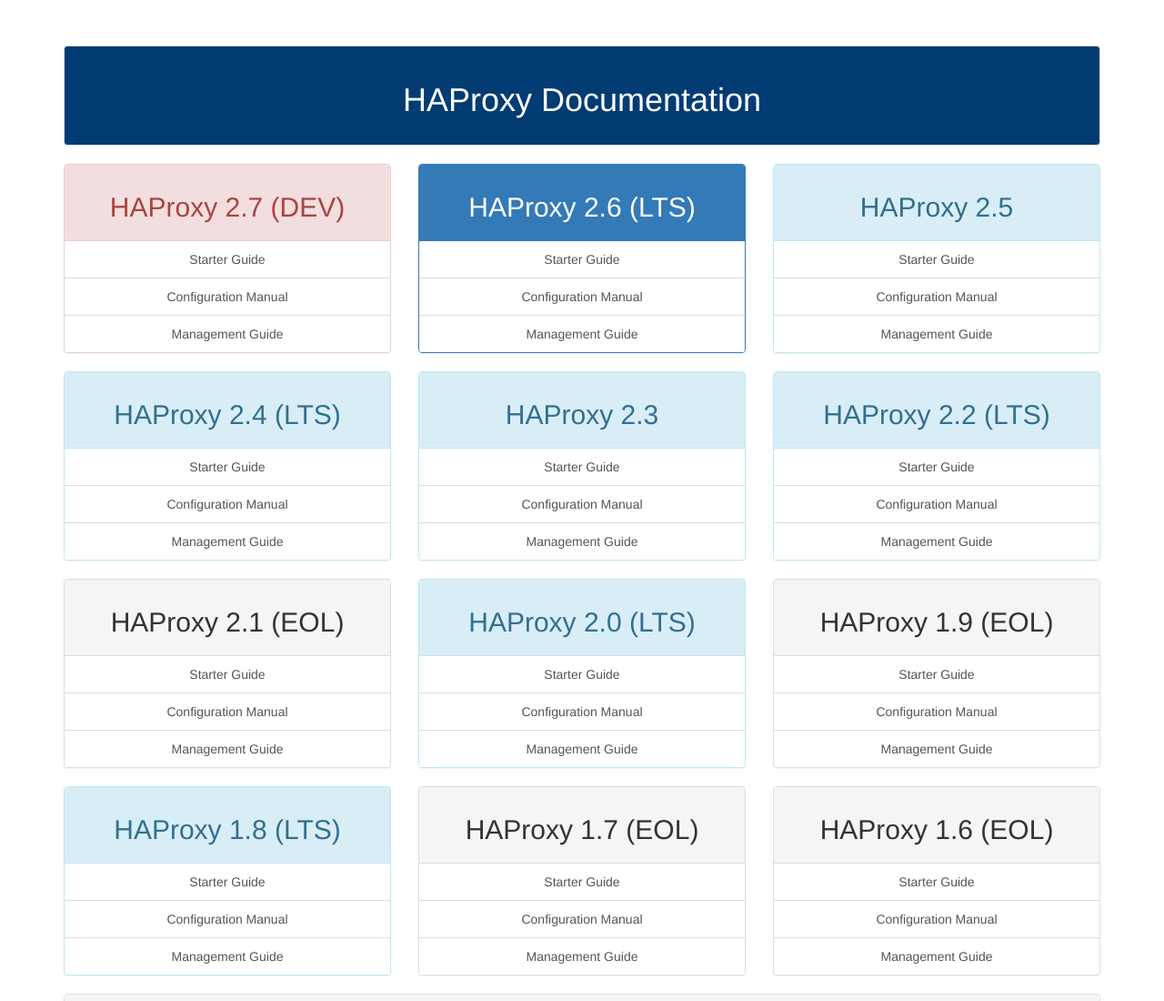
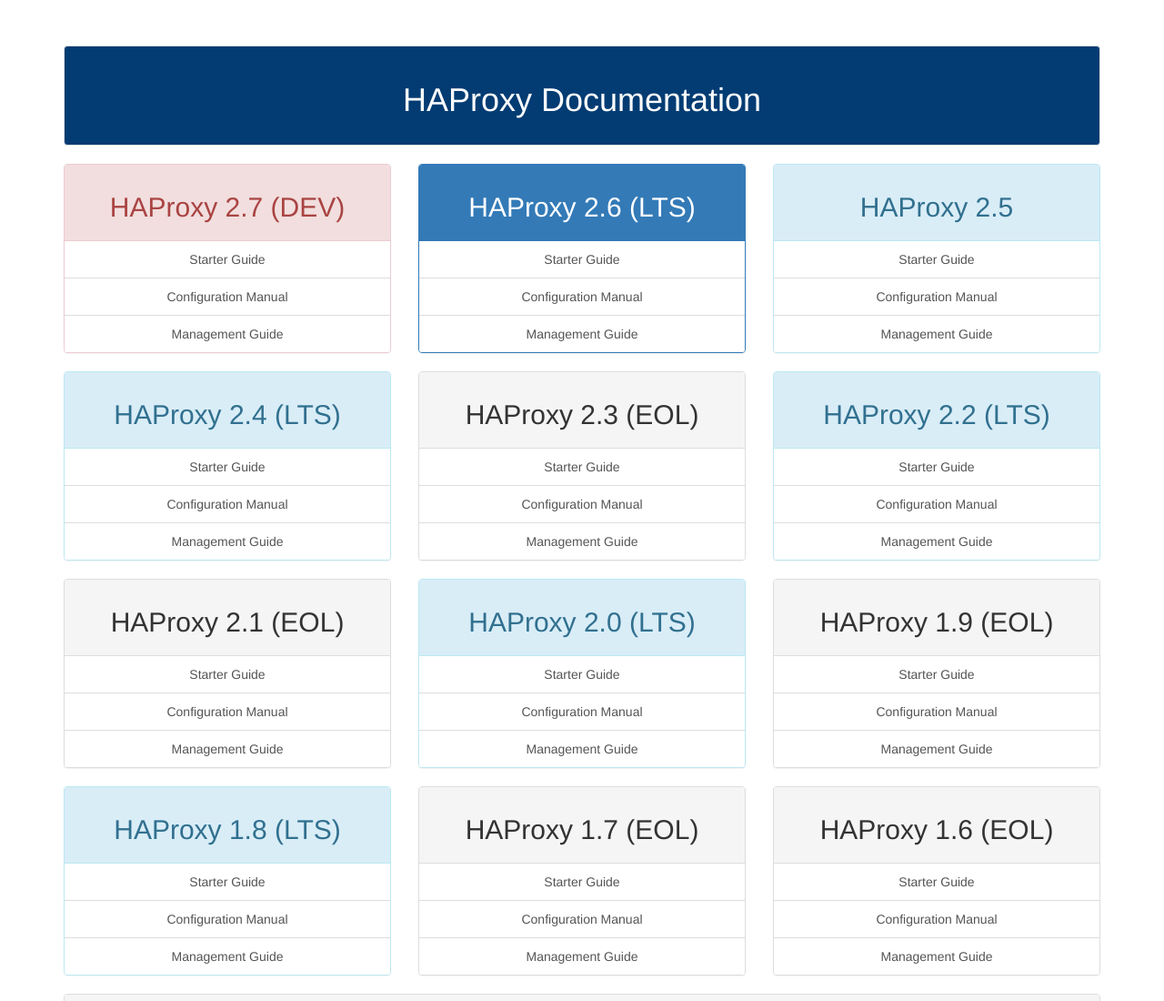
Before and after one commit to haproxy/docs, a plain HTML site: page docs/index.html in a window 1280 px wide. Shown: the top 1100 px of the page at 91% size. Drawn offline with nearby package versions, Linux system fonts and the light colour scheme.

Commit message:
Mark HAProxy 2.3 as EOL in index.html

```diff
--- a/docs/index.html
+++ b/docs/index.html
@@ -73,9 +73,9 @@
 					</div>
 					<div class="col-md-4 col-sm-6">
 						<div class="text-center">
-							<div class="panel panel-info">
+							<div class="panel panel-default">
 								<div class="panel-heading">
-									<h2>HAProxy 2.3</h2>
+									<h2>HAProxy 2.3 (EOL)</h2>
 								</div>
 								<div class="list-group">
 									<a class="list-group-item" href="./2.3/intro.html">Starter Guide</a>
```
